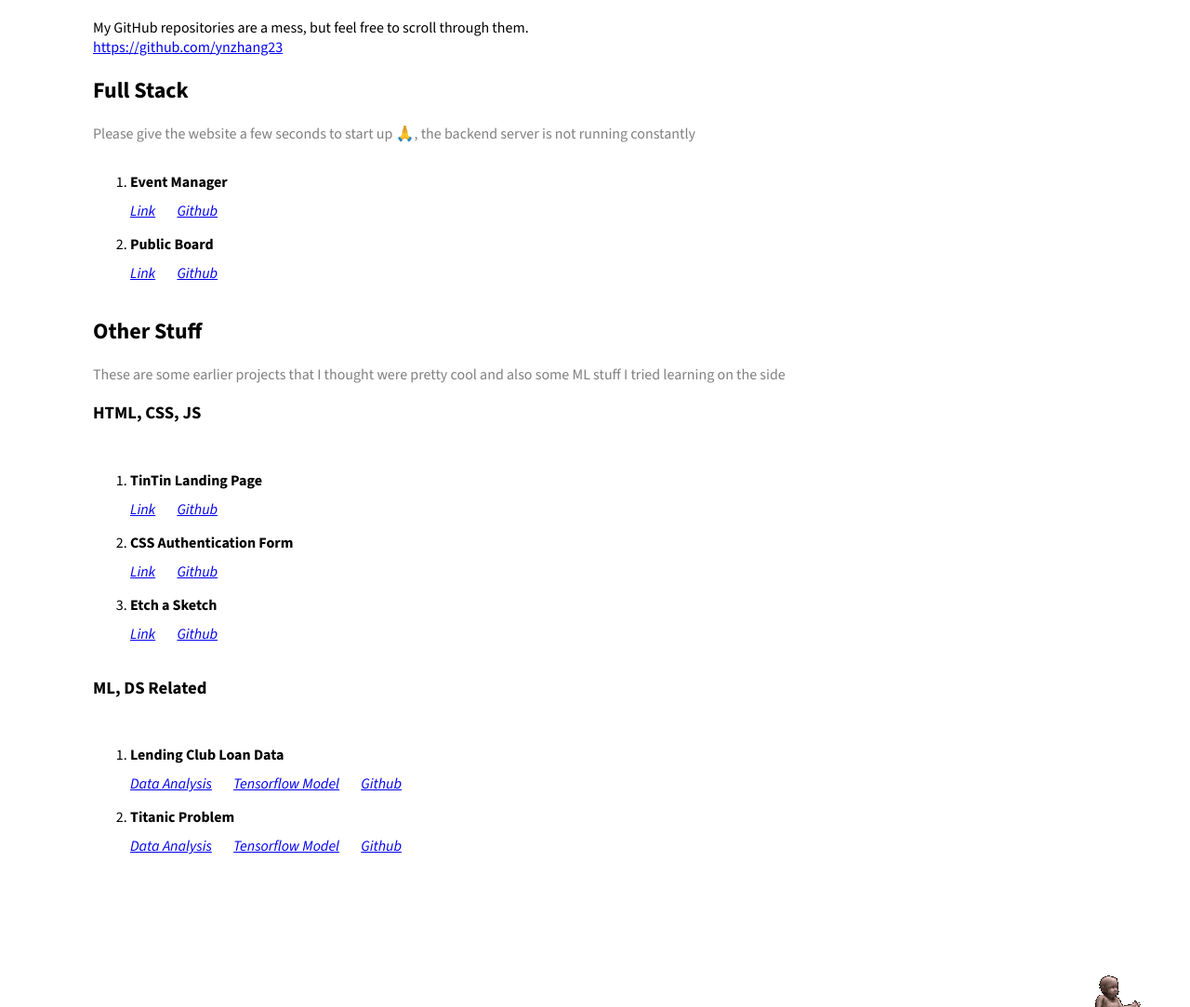
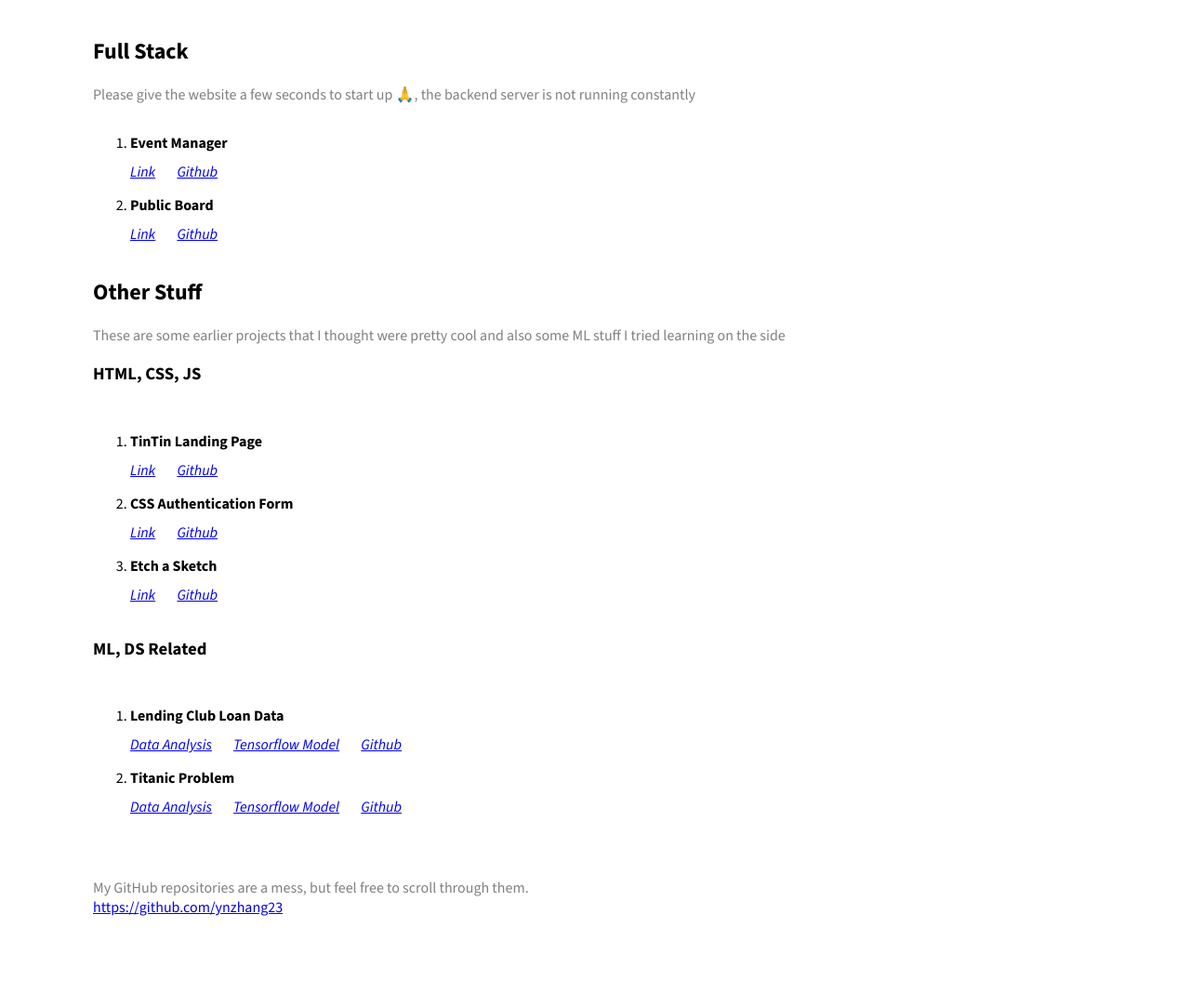
Before and after one commit to ynzhang23/projects, a plain HTML site: page index.html in a window 1280 px wide. Shown: the part 166-1249 px from the top of the page at 93% size. Drawn offline with nearby package versions, Linux system fonts and the light colour scheme.

Commit message:
Move github link to bottom of the page

```diff
--- a/index.html
+++ b/index.html
@@ -9,8 +9,6 @@
 <body>
   <div class="container">
     <h1>Yining's Projects</h1>
-    <div>My GitHub repositories are a mess, but feel free to scroll through them.</div>
-    <a href="https://github.com/ynzhang23" target="_blank">https://github.com/ynzhang23</a>
     <h2>Full Stack</h2>
     <div class="messages">Please give the website a few seconds to start up 🙏, the backend server is not running constantly</div>
       <ol>
@@ -60,6 +58,10 @@
         <a href="https://github.com/ynzhang23/titanic" target="_blank">Github</a>
       </li>
     </ol>
+    <div class="github">
+      <div class="messages">My GitHub repositories are a mess, but feel free to scroll through them.</div>
+      <a href="https://github.com/ynzhang23" target="_blank">https://github.com/ynzhang23</a>
+    </div>
   </div>
   <div class="thanks">
     <div class="messages">Thank you!</div>
--- a/style.css
+++ b/style.css
@@ -40,3 +40,7 @@ body, html {
   position: absolute;
   right: 0;
 }
+
+.github {
+  margin-top: 50px;
+}
```
